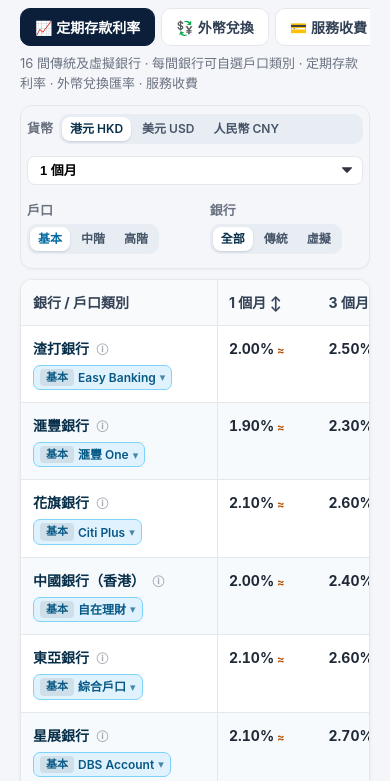
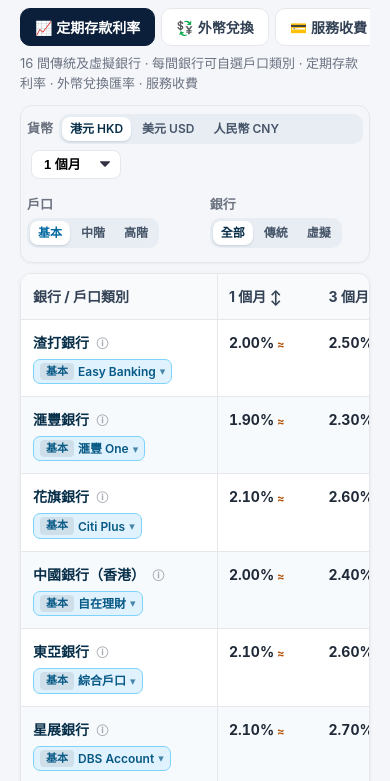
Before and after one commit to hkbankcheck/hkbankcheck, a website built with Vite: page index.html in a window 390 px wide. Shown: the part 62-843 px from the top of the page. Built offline with nearby package versions, Linux system fonts and the light colour scheme; no server answers.

Commit message:
Update style.css

```diff
--- a/src/style.css
+++ b/src/style.css
@@ -358,10 +358,13 @@
   }
 
   /* 將下拉選單強制放到下一行，並佔滿 100% 寬度 */
+  /* 讓下拉選單嘗試留喺同一行，擠唔落先換行 */
   .seg.cur select {
-    width: 100% !important;
-    margin-left: 0 !important;
-    margin-top: 6px !important;
+    width: auto !important;
+    min-width: 90px !important;
+    margin-left: 4px !important;
+    margin-top: 0 !important; /* 移除強制換行嘅下邊距 */
+    flex-shrink: 0 !important; /* 唔好縮細個選單 */
   }
 
   /* 3. 確保戶口和銀行按鈕能整齊排列 */
```
